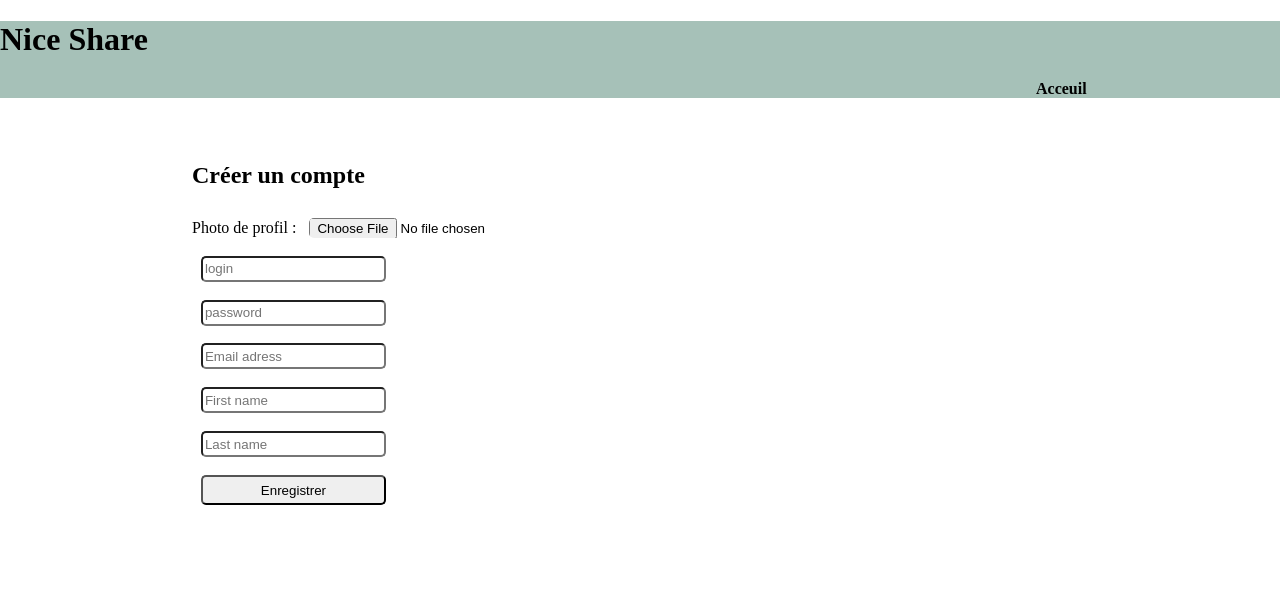
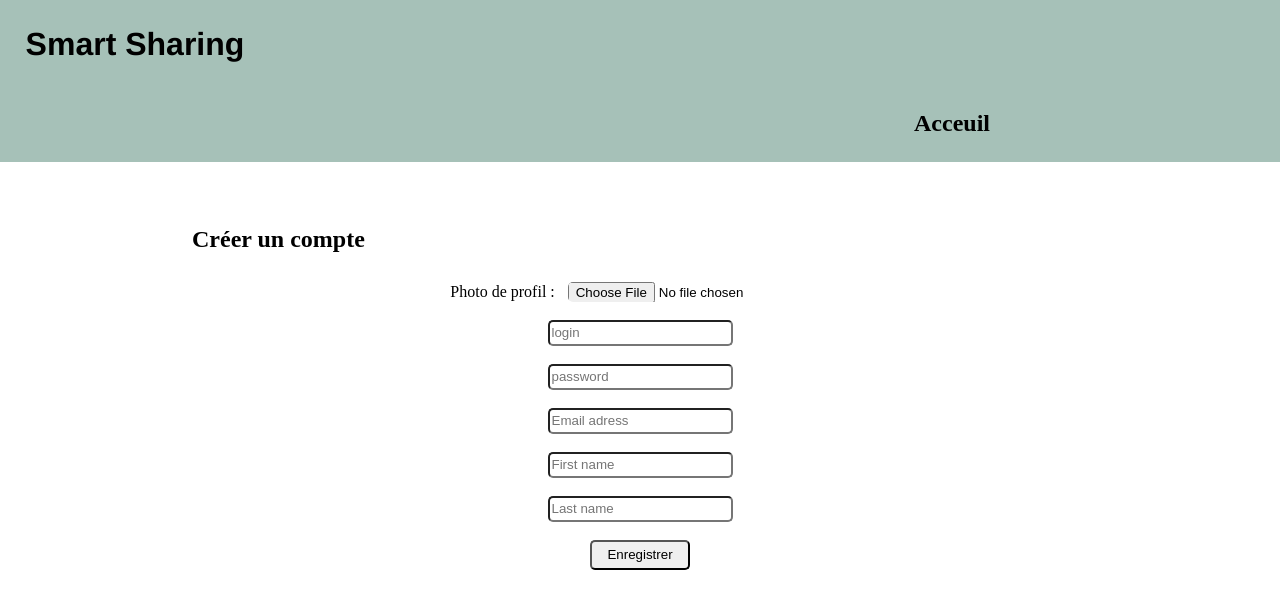
Before and after one commit to SteelTitan18/smart_blog, a Django app: page /sign-up/ in a window 1280 px wide. Shown: the top 609 px of the page. Run offline with Django 4.2, Linux system fonts and the light colour scheme.

Commit message:
amélioration des formulaires

```diff
--- a/posts/forms.py
+++ b/posts/forms.py
@@ -15,3 +15,6 @@ class CommentForm(forms.ModelForm):
     class Meta:
         model = Comment
         fields = ['content']
+        widgets = {
+            'content' : forms.Textarea(attrs = {'placeholder': 'Commentaire...'})
+        }
--- a/posts/models.py
+++ b/posts/models.py
@@ -33,7 +33,7 @@ class Post(models.Model):
 class Comment(models.Model):
     user = models.ForeignKey(User, on_delete=models.CASCADE, related_name="commenter")
     post = models.ForeignKey(Post, on_delete=models.CASCADE)
-    content = models.TextField(verbose_name="Commentaire ", unique=True)
+    content = models.TextField(verbose_name="", unique=True)
     like = models.ManyToManyField(User, related_name="comment_liker")
     dislike = models.ManyToManyField(User, related_name="comment_disliker")
     addHour = models.TimeField(auto_now=True, auto_now_add=False)
--- a/posts/static/posts/styles.css
+++ b/posts/static/posts/styles.css
@@ -322,6 +322,38 @@ body
     left: 35%;
 }
 
+.sign-up_form
+{
+  text-align: center;
+}
+
+.sign-up_form input[type="submit"]
+{
+  width: 100px;
+}
+
+.comment-form
+{
+  text-align: center;
+}
+
+.comment-form textarea
+{
+  width: 60%;
+  height: 100px;
+  padding: 10px;
+  outline: 0;
+  border: 3px solid #a6c1b8;
+  border-radius: 8%;
+  background: #a6c1b8;
+  line-height: 20px;
+}
+
+.comment-form input[type="submit"]
+{
+  width: 100px;
+}
+
 /*#banner #menu a {
     text-align: center;
     background: #333;
--- a/posts/templates/posts/my_posts.html
+++ b/posts/templates/posts/my_posts.html
@@ -7,6 +7,7 @@
   <ul>
     <HR NOSHADE>
     {% for post, comment in postD.items %}
+      <span class="theme">{{ post.theme }}</span><br/>
       <a class="posts" href="{% url 'details' post.id %}">
           <li class="post">
             <span class="user">
@@ -18,9 +19,8 @@
               &nbsp&nbsp&nbsp{{ post.user }}
             </span><br/>
             <span class="post-content">
-              <span class="post-title">{{ post.title }}</span>
+              <span class="post-title">{{ post.title }}</span><br/>
               &nbsp&nbsp&nbsp&nbsp&nbsp&nbsp&nbsp&nbsp
-              <span class="theme">Thème : {{ post.theme }}</span><br/>
               <br/>&nbsp&nbsp&nbsp&nbsp
               {% if post.illustration %}
                 <i class="fa-solid fa-image"></i>&nbsp&nbsp
--- a/posts/templates/posts/post_detail.html
+++ b/posts/templates/posts/post_detail.html
@@ -68,7 +68,7 @@
 
     <br/><HR NOSHADE><br/>
     <h2 style="text-align: center">Ajouter votre commentaire</h2>
-    <form action="" method="POST">
+    <form class="comment-form" method="POST">
         {% csrf_token %}
         {{ form.as_p}}
         <input type="submit" value="Ajouter"/>
--- a/posts/templates/posts/sign_up.html
+++ b/posts/templates/posts/sign_up.html
@@ -4,7 +4,7 @@
 <html lang="">
   <head>
     <meta charset="utf-8">
-    <title>Nice Share</title>
+    <title>Smart Sharing</title>
     <link rel="stylesheet" href="{% static 'posts/styles.css' %}" />
     <link href="{% static 'fontawesomefree/css/fontawesome.css' %}" rel="stylesheet" type="text/css"/>
     <link href="{% static 'fontawesomefree/css/brands.css' %}" rel="stylesheet" type="text/css"/>
@@ -13,13 +13,15 @@
 
   <body>
     <header>
-      <h1>Nice Share</h1>
-      <a href="{% url 'home' %}" style="font-weight: bold; text-align: left; position: relative; left: 80%"><i class="fa-solid fa-house"></i>&nbsp&nbsp&nbspAcceuil</a><br/>
+      <h1  id="title">Smart Sharing</h1>
+      <nav>
+        <a href="{% url 'home' %}" style="font-weight: bold; text-align: left; font-size: x-large;"><i class="fa-solid fa-house"></i>&nbsp&nbsp&nbspAcceuil</a>
+      </nav>
     </header>
 
     <main>
       <h2>Créer un compte</h2>
-      <form method="POST" enctype="multipart/form-data">
+      <form method="POST" enctype="multipart/form-data" class="sign-up_form">
           {% csrf_token %}
           Photo de profil :
           <input type="file" name="profile_image"/><br/>
```
Also changed, not shown: posts/templates/posts/login.html (+5 -3 lines), db.sqlite3, posts/migrations/0003_alter_comment_content.py (added), posts/migrations/0004_alter_comment_content.py (added).
